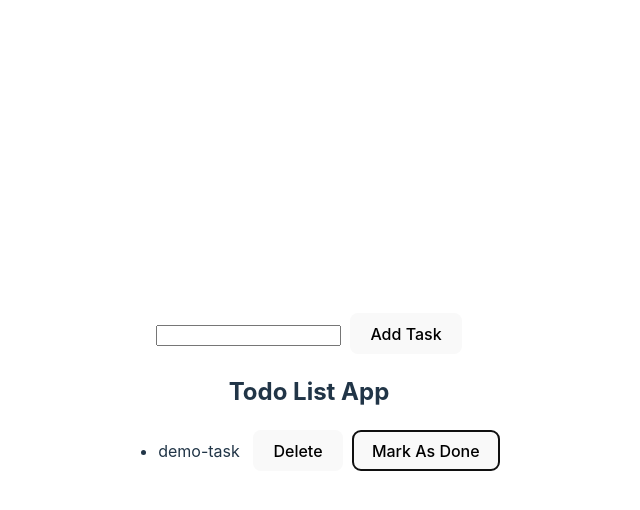
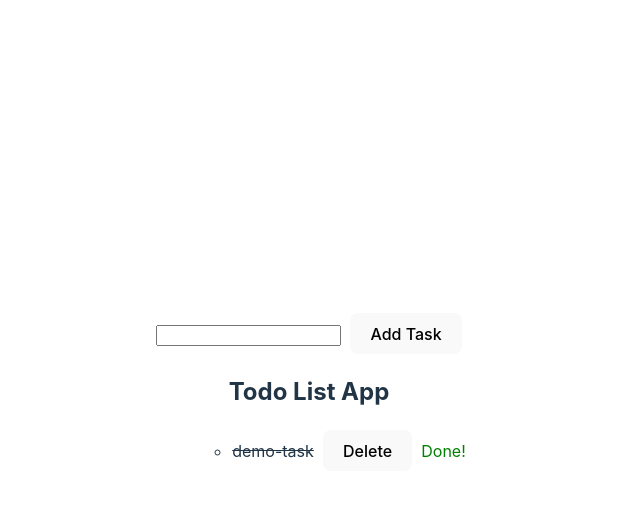
Before and after one commit to praneetav06/React_Redux_TodoList, a React (Vite) app: page / in a window 1280 px wide. Both pictures are taken after a click on the button "Mark As Done". Shown: the top 510 px of the page, without its empty margins (331-971 px from the left). Built offline with nearby package versions, Linux system fonts and the light colour scheme.

Commit message:
fixed mark as done feature

```diff
--- a/src/app/store.js
+++ b/src/app/store.js
@@ -1,6 +1,9 @@
 import { configureStore } from "@reduxjs/toolkit";
-import todoReducer from "../features/todo/todoSlice.js";
+import todoReducer from "../features/todo/todoSlice";
 
 export const store = configureStore({
-  reducer: todoReducer,
-}); // creates the store and returns the object to be stored in the variable store
+  reducer: {
+    todos: todoReducer, // key must match what you're selecting from in useSelector
+  },
+});
+// creates the store and returns the object to be stored in the variable store
--- a/src/components/AddForm.jsx
+++ b/src/components/AddForm.jsx
@@ -10,7 +10,7 @@ export default function AddForm() {
     evt.preventDefault();
     console.log(task);
     dispatch(addTodo(task));
-    setTask(" ");
+    setTask("");
   };
 
   return (
--- a/src/components/Todo.jsx
+++ b/src/components/Todo.jsx
@@ -4,7 +4,7 @@ import { useDispatch } from "react-redux";
 import { deleteTodo } from "../features/todo/todoSlice";
 import { markAsDone } from "../features/todo/todoSlice";
 export default function Todo() {
-  const todos = useSelector((state) => state.todos);
+  const todos = useSelector((state) => state.todos.todos);
   console.log(todos);
   const dispatch = useDispatch();
   const clickHandler = (id) => {
@@ -13,25 +13,38 @@ export default function Todo() {
   };
   const markAsDoneHandler = (id) => {
     console.log("Marked As Done!", id);
-    if (todos.isDone === true) {
+    // if (todos.isDone === true) {
     dispatch(markAsDone(id));
-    }
+    // }
   };
   return (
     <>
       <AddForm />
       <h2>Todo List App</h2>
       <ul>
-        {todos.map((todo) => (
+        <ul>
+          {(todos || []).map((todo) => (
             <li key={todo.id}>
-            {todo.task} &nbsp;&nbsp;
+              <span
+                style={{
+                  textDecoration: todo.isDone ? "line-through" : "none",
+                }}
+              >
+                {todo.task}
+              </span>
+              &nbsp;&nbsp;
               <button onClick={() => clickHandler(todo.id)}>Delete</button>
               &nbsp;&nbsp;
+              {todo.isDone ? (
+                <span style={{ color: "green" }}>Done!</span>
+              ) : (
                 <button onClick={() => markAsDoneHandler(todo.id)}>
                   Mark As Done
                 </button>
+              )}
             </li>
           ))}
+        </ul>
       </ul>
     </>
   );
--- a/src/features/todo/todoSlice.js
+++ b/src/features/todo/todoSlice.js
@@ -20,11 +20,9 @@ export const todoSlice = createSlice({
       state.todos = state.todos.filter((todo) => todo.id !== action.payload);
     },
     markAsDone: (state, action) => {
-      state.todos = state.todos.map((todo) => {
-        if (todo.id === action.payload) {
-          todo.isDone = true;
-        }
-      });
+      state.todos = state.todos.map((todo) =>
+        todo.id === action.payload ? { ...todo, isDone: true } : todo
+      );
     },
   },
 });
```
Lines whose indentation alone changed are shown as unchanged.
